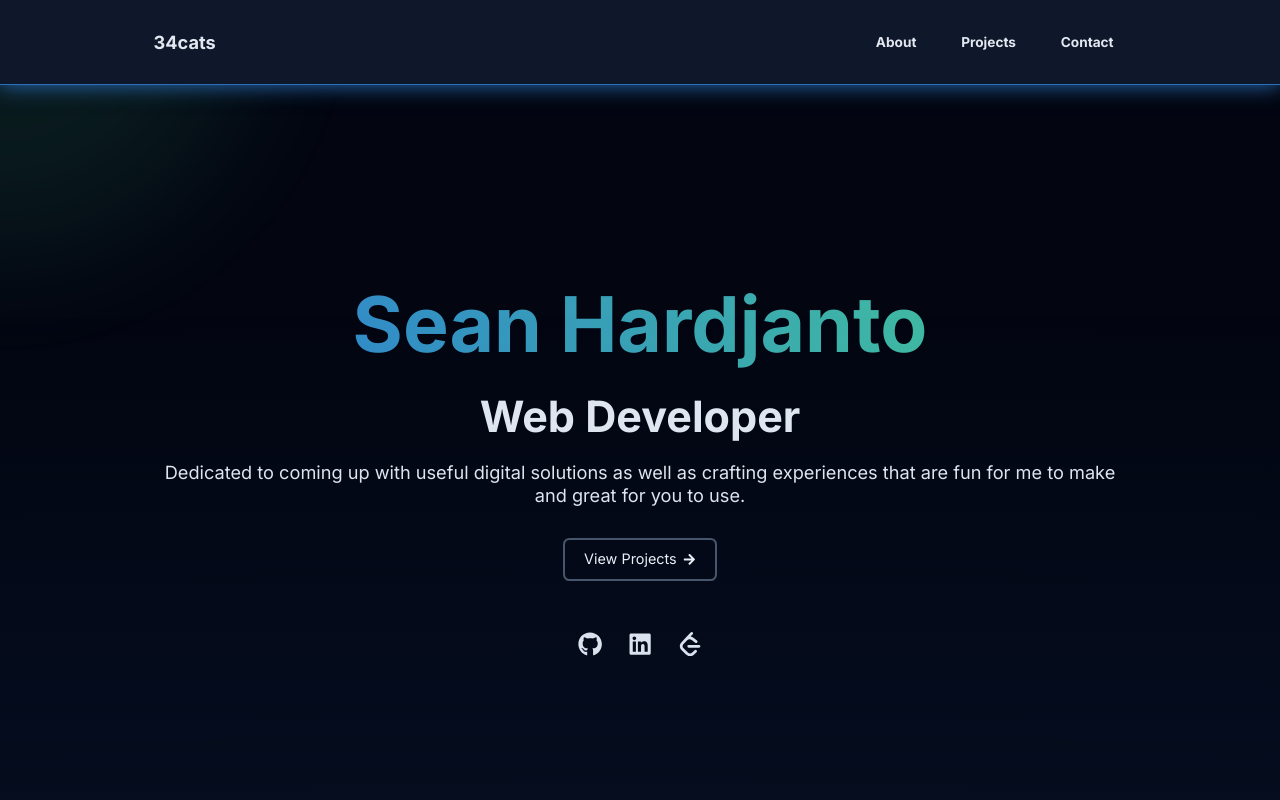
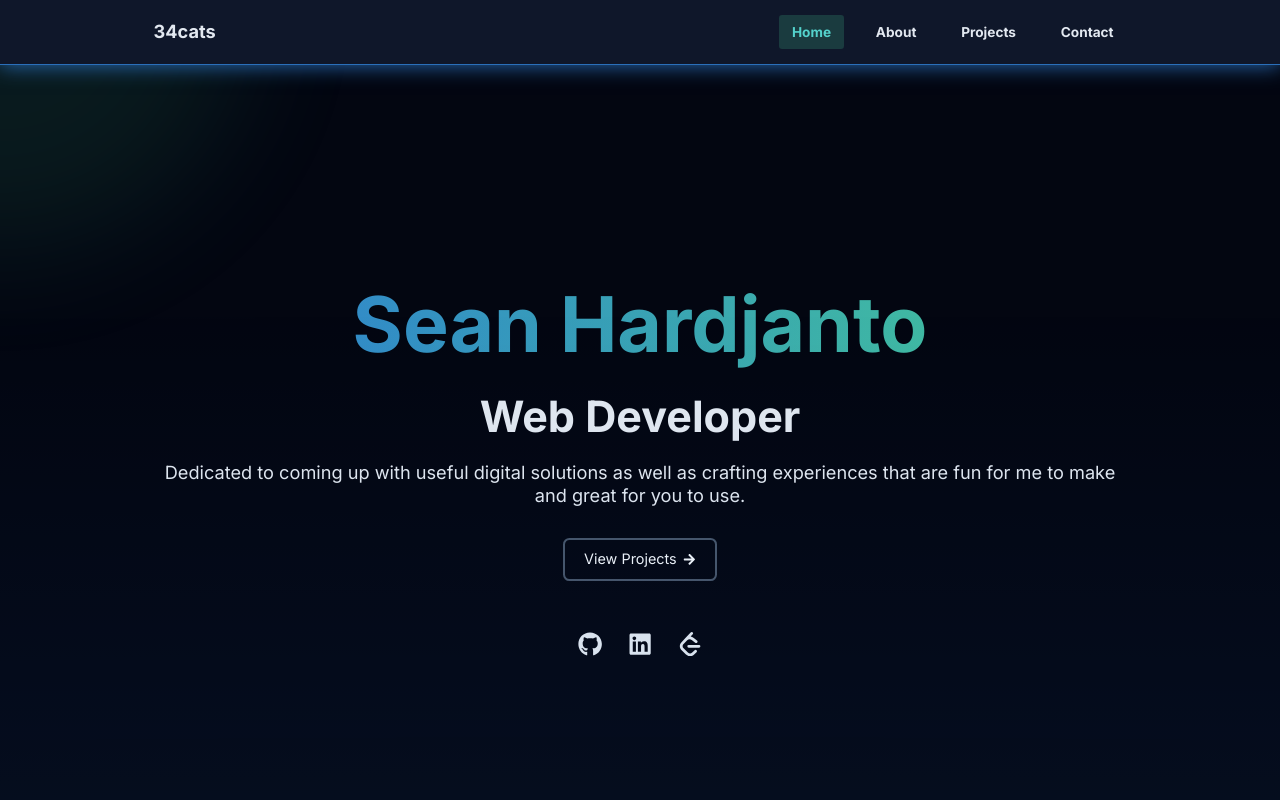
Before and after one commit to seanrh34/34cats, a React (Vite) app: page / in a window 1280 px wide. Shown: the top 800 px of the page. Built offline with nearby package versions, Linux system fonts and the light colour scheme.

Commit message:
Updated Navbar for mobile

```diff
--- a/src/components/Navbar.tsx
+++ b/src/components/Navbar.tsx
@@ -1,57 +1,118 @@
-import { useEffect, useState } from 'react';
+import { useEffect, useState } from "react";
+
+const navItems = [
+  { href: "#home", label: "Home" },
+  { href: "#about", label: "About" },
+  { href: "#projects", label: "Projects" },
+  { href: "#contact", label: "Contact" },
+];
 
 export default function Navbar() {
-  const [activeSection, setActiveSection] = useState('');
+  const [isOpen, setIsOpen] = useState(false);
+  const [isScrolled, setIsScrolled] = useState(false);
+  const [activeSection, setActiveSection] = useState<string | null>(null);
 
   useEffect(() => {
-    const sections = document.querySelectorAll('section[id]');
-    const observer = new IntersectionObserver(
-      (entries) => {
-        entries.forEach((entry) => {
-          if (entry.isIntersecting) {
-            setActiveSection(entry.target.id);
+    const handleScroll = () => {
+      setIsScrolled(window.scrollY > 20);
+
+      let current = "";
+      for (const item of navItems) {
+        const id = item.href.substring(1);
+        const el = document.getElementById(id);
+        if (el) {
+          const rect = el.getBoundingClientRect();
+          if (rect.top <= 100 && rect.bottom >= 100) {
+            current = id;
+            break;
           }
-        });
-      },
-      {
-        rootMargin: '-50% 0px -40% 0px', // triggers when section is near middle of screen
-        threshold: 0,
         }
-    );
+      }
 
-    sections.forEach((section) => observer.observe(section));
-    return () => sections.forEach((section) => observer.unobserve(section));
+      if (window.scrollY < 50 && !current) current = "home";
+      setActiveSection(current);
+    };
+
+    window.addEventListener("scroll", handleScroll);
+    handleScroll();
+    return () => window.removeEventListener("scroll", handleScroll);
   }, []);
+
+  const handleLinkClick = (e: React.MouseEvent<HTMLAnchorElement>, href: string) => {
+    e.preventDefault();
+    const id = href.substring(1);
+    document.getElementById(id)?.scrollIntoView({ behavior: "smooth" });
+    setIsOpen(false);
+  };
+
   return (
-    <nav className="fixed top-0 left-0 right-0 z-50 bg-navbar border-b border-secondary text-text md:px-48 py-8 shadow-md flex justify-between items-center navbar-ring">
-      <a href="#home" className="font-heading text-2xl font-bold text-text">
+    <nav
+      className={`fixed top-0 left-0 right-0 z-50 w-full transition-all duration-300
+        bg-navbar text-text border-b px-6 shadow-md md:px-48 navbar-ring
+        ${isScrolled || isOpen ? "bg-navbar/95 backdrop-blur-md border-secondary" : "border-transparent"}`}
+    >
+      <div className="max-w-screen-xl mx-auto flex justify-between items-center h-16 sm:h-20">
+        <a
+          href="#home"
+          onClick={(e) => handleLinkClick(e, "#home")}
+          className="text-2xl font-bold font-heading text-text"
+        >
           34cats
         </a>
-      <div className="space-x-6 hidden md:flex font-body text-xl">
+
+        {/* Desktop menu */}
+        <div className="hidden md:flex space-x-6 font-body text-xl">
+          {navItems.map((item) => (
             <a
-          href="#about"
-          className={`transition-colors ${
-            activeSection === 'about' ? 'text-text-secondary font-semibold bg-accent bg-opacity-20 px-4 py-2 rounded' : 'text-text font-semibold px-4 py-2 rounded'
+              key={item.href}
+              href={item.href}
+              onClick={(e) => handleLinkClick(e, item.href)}
+              className={`px-4 py-2 rounded font-semibold transition-colors ${
+                activeSection === item.href.substring(1)
+                  ? "text-text-secondary bg-accent bg-opacity-20"
+                  : "text-text hover:bg-slate-700/30"
               }`}
             >
-          About
+              {item.label}
             </a>
+          ))}
+        </div>
+
+        {/* Mobile menu button */}
+        <div className="md:hidden">
+          <button
+            onClick={() => setIsOpen(!isOpen)}
+            className="p-2 text-slate-300 hover:text-white focus:outline-none"
+            aria-label="Toggle menu"
+          >
+            <span className="text-2xl">{isOpen ? "✖" : "☰"}</span>
+          </button>
+        </div>
+      </div>
+
+      {/* Mobile dropdown - always rendered, animated with max-h */}
+      <div
+        className={`
+          md:hidden overflow-hidden transition-all duration-300 ease-in-out
+          ${isOpen ? "max-h-96 opacity-100 visible" : "max-h-0 opacity-0 invisible"}
+        `}
+      >
+        <div className="p-4 shadow-lg backdrop-blur-none border-t border-slate-700/60">
+          {navItems.map((item) => (
             <a
-          href="#projects"
-          className={`transition-colors ${
-            activeSection === 'projects' ? 'text-text-secondary font-semibold bg-accent bg-opacity-20 px-4 py-2 rounded' : 'text-text font-semibold px-4 py-2 rounded'
+              key={item.href}
+              href={item.href}
+              onClick={(e) => handleLinkClick(e, item.href)}
+              className={`block px-4 py-2 rounded-md text-base font-bold text-lg transition-colors ${
+                activeSection === item.href.substring(1)
+                  ? "text-teal-300 bg-teal-500/20"
+                  : "text-slate-200 hover:text-white hover:bg-slate-700/40"
               }`}
             >
-          Projects
+              {item.label}
             </a>
-        <a
-          href="#contact"
-          className={`transition-colors ${
-            activeSection === 'contact' ? 'text-text-secondary font-semibold bg-accent bg-opacity-20 px-4 py-2 rounded' : 'text-text font-semibold px-4 py-2 rounded'
-          }`}
-        >
-          Contact
-        </a>
+          ))}
+        </div>
       </div>
     </nav>
   );
```
Lines whose indentation alone changed are shown as unchanged.
